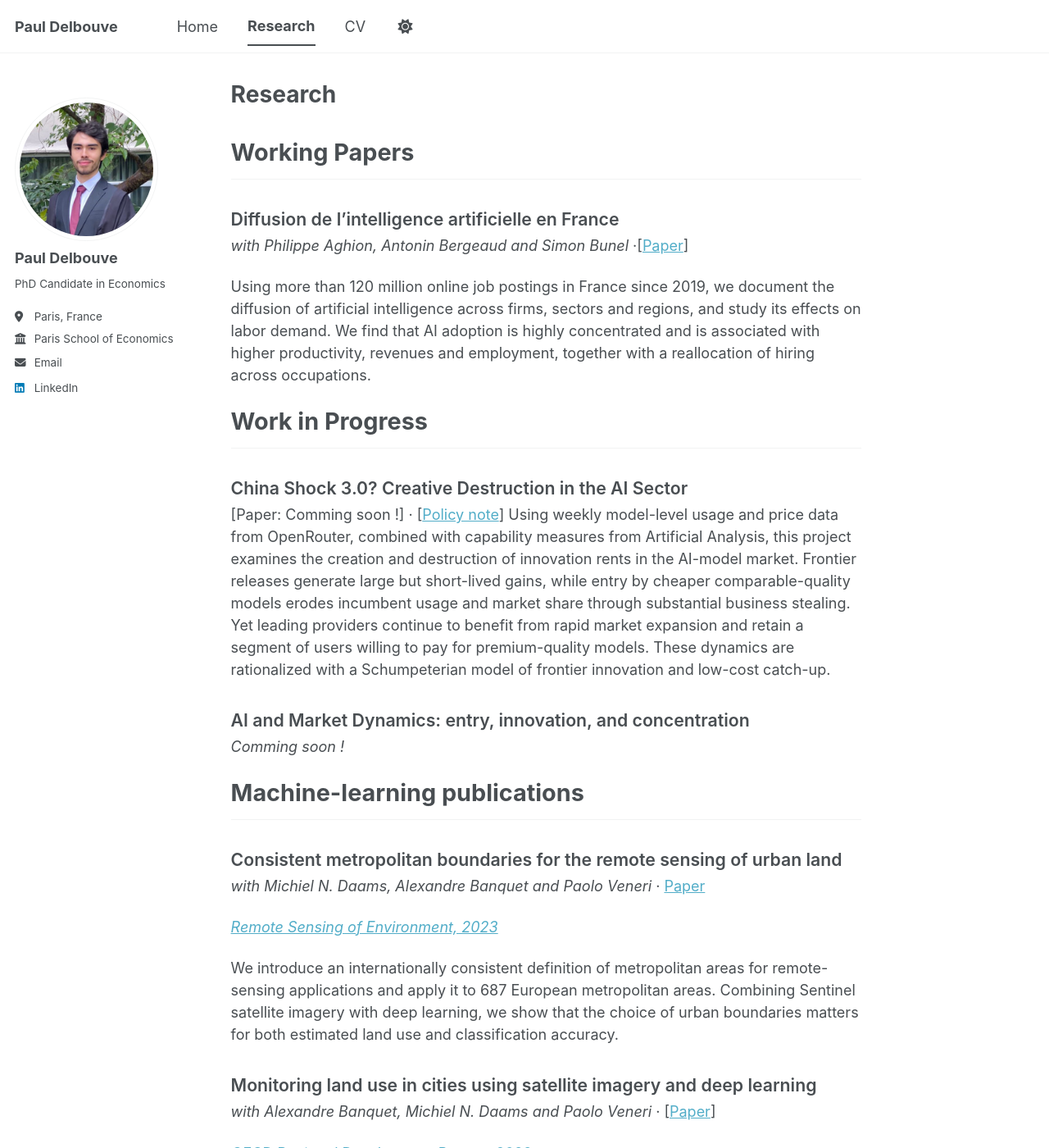
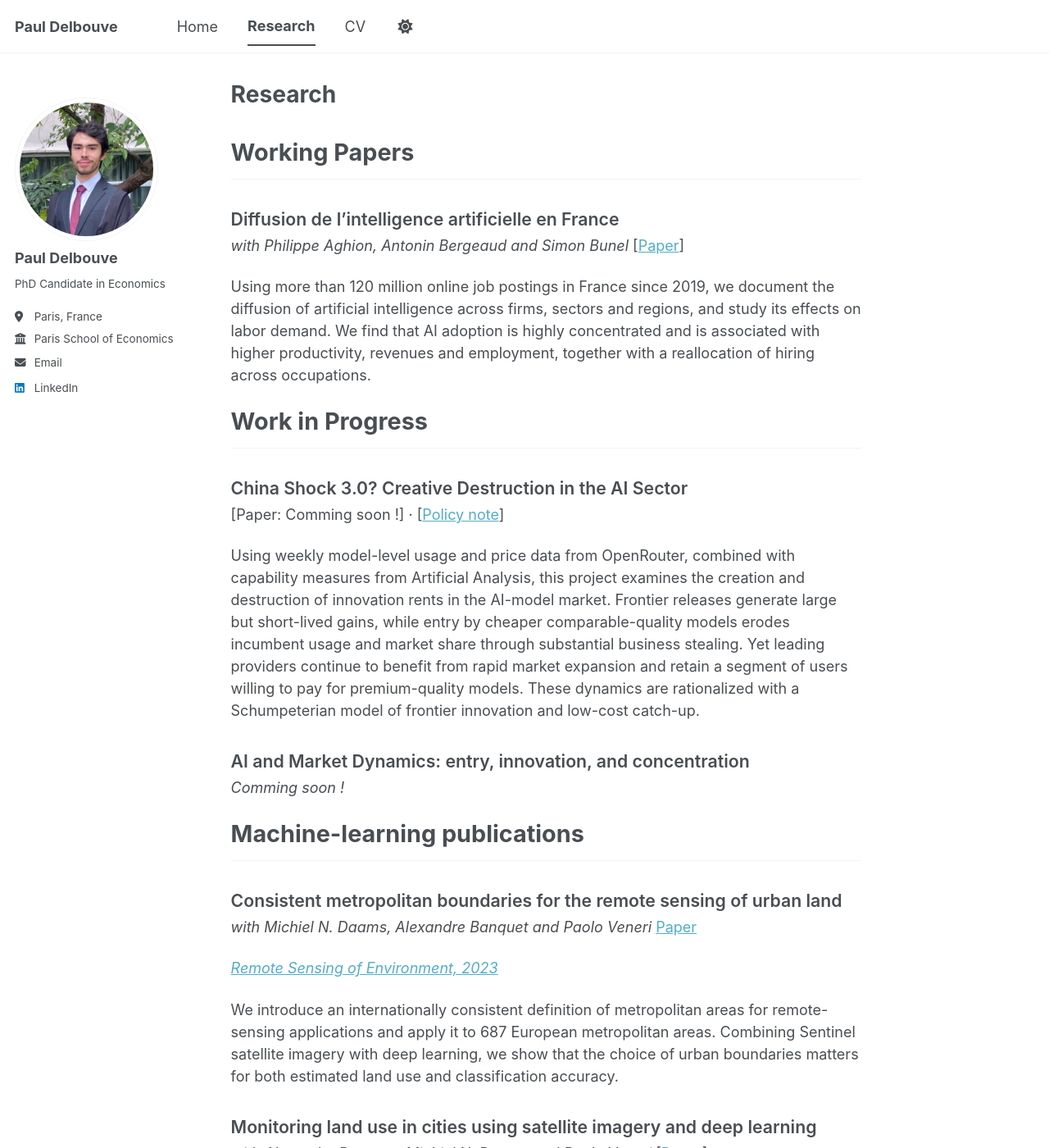
Before and after one commit to Pdelbouve/pdelbouve.github.io, a Jekyll site: the page built from _pages/research.md, in a window 1280 px wide and 1400 px high. Shown: the whole window at 82% size. Built offline with Jekyll 4.4.1, drawn with Linux system fonts in a browser that asks for light colours; a style sheet for code colours, icons or effects is not loaded.

```diff
--- a/_pages/research.md
+++ b/_pages/research.md
@@ -7,7 +7,7 @@ author_profile: true
 ## Working Papers
 
 ### Diffusion de l'intelligence artificielle en France
-*with Philippe Aghion, Antonin Bergeaud and Simon Bunel* ·[[Paper](/files/aghion2025diffusion.pdf)]
+*with Philippe Aghion, Antonin Bergeaud and Simon Bunel*   [[Paper](/files/aghion2025diffusion.pdf)]
 
 Using more than 120 million online job postings in France since 2019,
 we document the diffusion of artificial intelligence across firms, sectors
@@ -19,6 +19,7 @@ and employment, together with a reallocation of hiring across occupations.
 
 ### China Shock 3.0? Creative Destruction in the AI Sector
 [Paper: Comming soon !] · [[Policy note](/files/ai_sector_policy.pdf)]
+
 Using weekly model-level usage and price data from OpenRouter, combined with capability measures from Artificial Analysis, this project examines the creation and destruction of innovation rents in the AI-model market. Frontier releases generate large but short-lived gains, while entry by cheaper comparable-quality models erodes incumbent usage and market share through substantial business stealing. Yet leading providers continue to benefit from rapid market expansion and retain a segment of users willing to pay for premium-quality models. These dynamics are rationalized with a Schumpeterian model of frontier innovation and low-cost catch-up.
 
 ### AI and Market Dynamics: entry, innovation, and concentration
@@ -29,7 +30,7 @@ Using weekly model-level usage and price data from OpenRouter, combined with cap
 
 ### Consistent metropolitan boundaries for the remote sensing of urban land
 
-*with Michiel N. Daams, Alexandre Banquet and Paolo Veneri* · [Paper](/files/daams2023consistent.pdf)
+*with Michiel N. Daams, Alexandre Banquet and Paolo Veneri*  [Paper](/files/daams2023consistent.pdf)
 
 *[Remote Sensing of Environment, 2023](https://www.sciencedirect.com/science/article/pii/S0034425723003401)*
 
@@ -44,7 +45,7 @@ classification accuracy.
 
 ### Monitoring land use in cities using satellite imagery and deep learning
 
-*with Alexandre Banquet, Michiel N. Daams and Paolo Veneri* · [[Paper](/files/veneri2022monitoring.pdf)]
+*with Alexandre Banquet, Michiel N. Daams and Paolo Veneri*  [[Paper](/files/veneri2022monitoring.pdf)]
 
 *[OECD Regional Development Papers, 2022](https://www.oecd.org/en/publications/monitoring-land-use-in-cities-using-satellite-imagery-and-deep-learning_dc8e85d5-en.html)*
 
```
